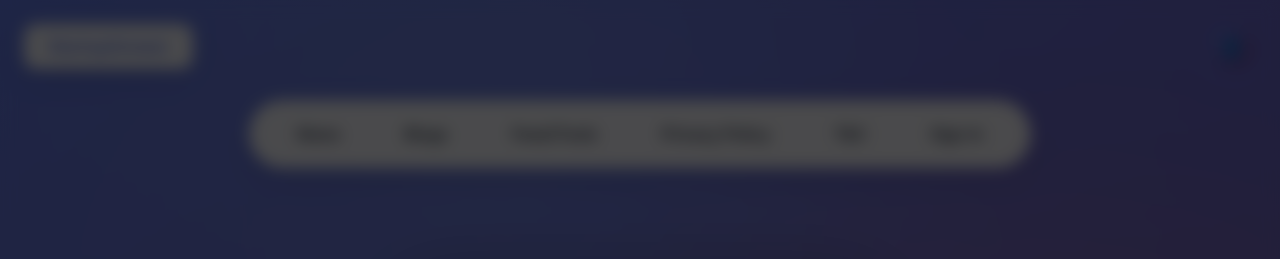
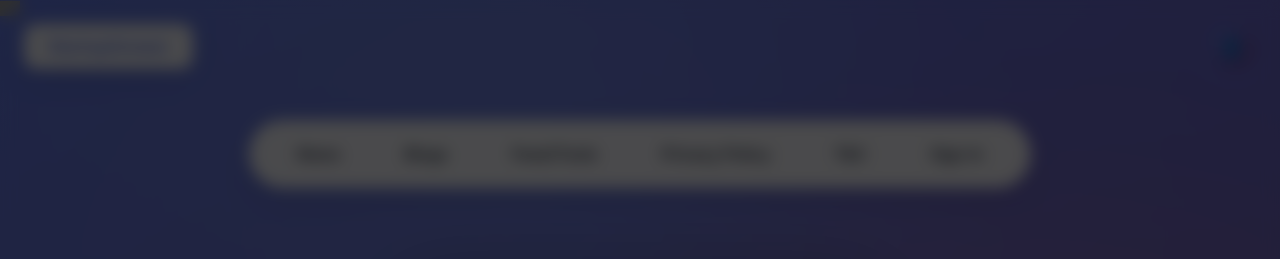
Before and after one commit to Aadarsh2011-coder/StartupGrower, a website with bundled scripts: page Frontend/index.html in a window 1280 px wide. Shown: the top 259 px of the page. Built offline with nearby package versions, Linux system fonts and the light colour scheme; no server answers; grey boxes are pictures that could not be loaded.

Commit message:
Add Fazier badge link to index.html

```diff
--- a/Frontend/index.html
+++ b/Frontend/index.html
@@ -110,6 +110,8 @@
       </ul>
     </div>
   </div>
+  <!-- Badges -->
+  <a href="https://fazier.com/launches/startupgrower.pages.dev" target="_blank"><img src="https://fazier.com/api/v1//public/badges/launch_badges.svg?badge_type=launched&theme=dark" width=20 alt="Fazier badge" /></a>
 
   <!-- Top Navigation -->
   <div class="top-nav">
```
